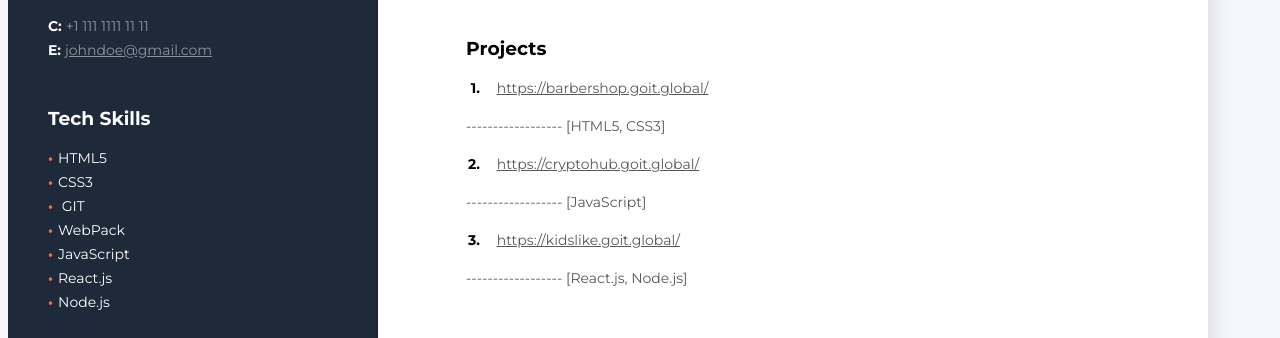
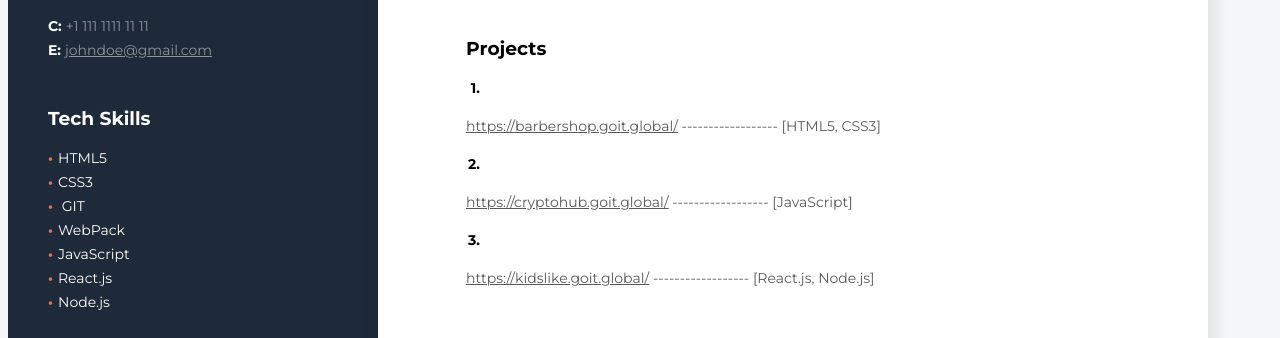
Before and after one commit to Blu30/CV, a plain HTML site: page index.html in a window 1280 px wide. Shown: the part 377-715 px from the top of the page. Drawn offline with Linux system fonts and the light colour scheme.

Commit message:
Update index.html

```diff
--- a/index.html
+++ b/index.html
@@ -72,17 +72,17 @@
         <h3> Projects</h3>
         <ol>
             <li>
-                <a
+                <p> <a
                 href = "https://barbershop.goit.global/" target="_blank">https://barbershop.goit.global/</a>
-                <p>  ------------------    [HTML5, CSS3] </p></li>
+                  ------------------    [HTML5, CSS3] </p></li>
             <li>
-                <a
+                 <p> <a
                 href = "https://cryptohub.goit.global/" target="_blank">https://cryptohub.goit.global/</a>
-                  <p>  ------------------  [JavaScript] </p></li>
+                   ------------------  [JavaScript] </p></li>
             <li>
-                <a
+                <p> <a
                 href= "https://kidslike.goit.global/" target="_blank">https://kidslike.goit.global/</a>
-                 <p>  ------------------   [React.js, Node.js]  </p></li>
+                   ------------------   [React.js, Node.js]  </p></li>
         </ol>
     </div>
 
```
